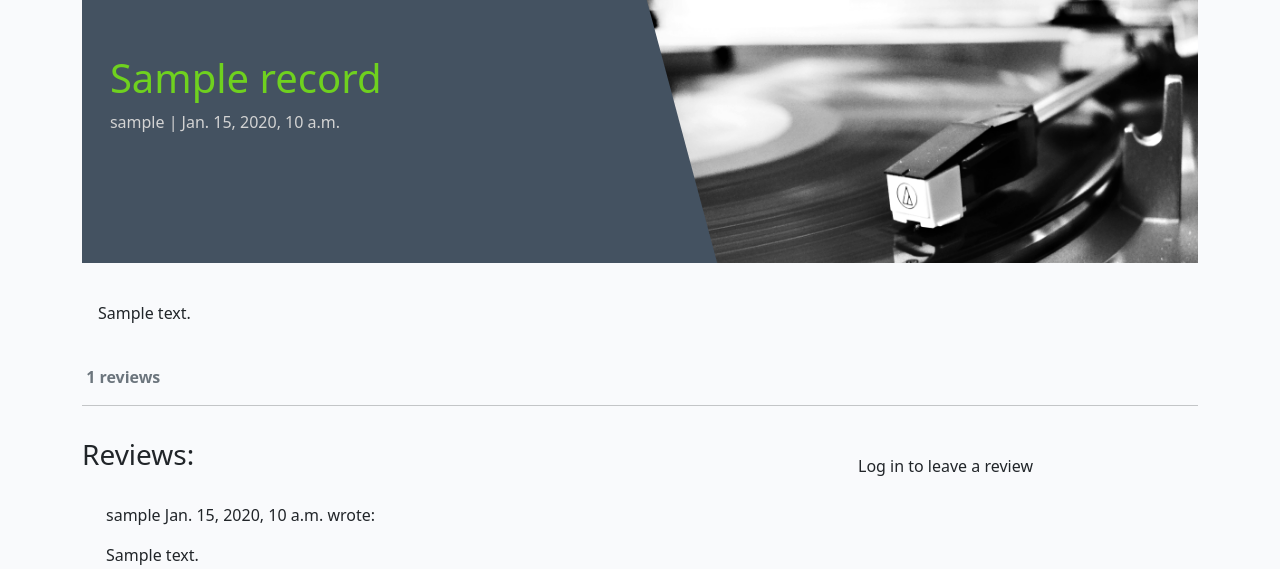
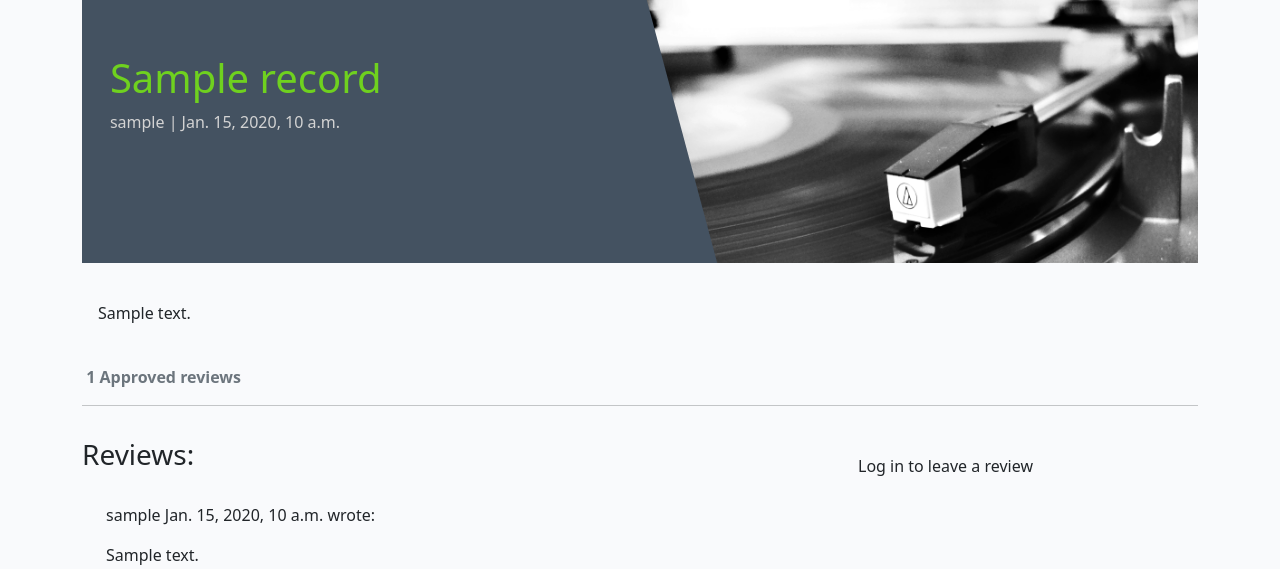
Before and after one commit to Dee-Des/record_reviews, a Django app: page /1/ in a window 1280 px wide. Shown: the part 127-696 px from the top of the page. Run offline with Django 4.2, Linux system fonts and the light colour scheme; tables that the repository leaves empty hold one stand-in row (values such as "Sample post"); some libraries are stand-ins or nearby versions.

Commit message:
add the word approved in record_detail file so clearer to user the reviews count displayed refers to approved ones

```diff
--- a/record/templates/record/record_detail.html
+++ b/record/templates/record/record_detail.html
@@ -34,7 +34,7 @@
   <div class="row">
     <div class="col-12">
       <strong class="text-secondary">
-        <i class="far fa-reviews"></i> {{ review_count }} reviews
+        <i class="far fa-reviews"></i> {{ review_count }} Approved reviews
       </strong>
     </div>
     <div class="col-12">
--- a/static/css/style.css
+++ b/static/css/style.css
@@ -161,3 +161,7 @@ h2 {
 .approval {
     color: rgb(222, 146, 168);
 }
+
+.fas fa-star {
+    color: gold;
+}
```
